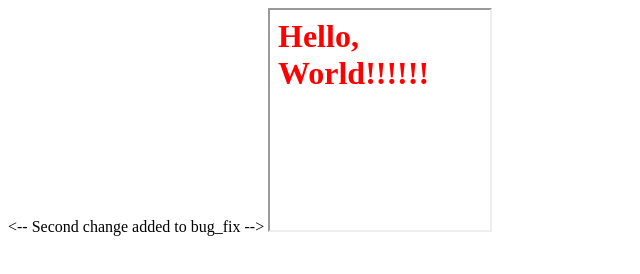
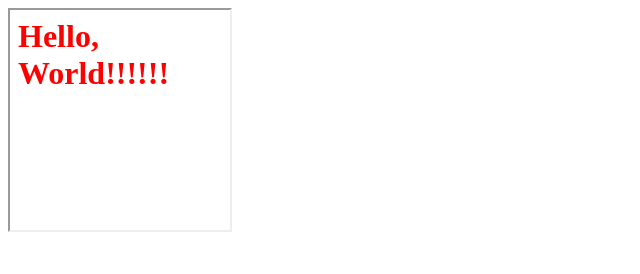
Before and after one commit to vzaletny/hello, a plain HTML site: page index.html in a window 1280 px wide. Shown: the whole page, without its empty margins (0-640 px from the left). Drawn offline with Linux system fonts and the light colour scheme.

Commit message:
Fixed some bugs

```diff
--- a/index.html
+++ b/index.html
@@ -1,6 +1,6 @@
 <html>
-<--
-	Second change added to bug_fix
+<!--
+	Fixed some bugs
 -->
   <head>
     <link type="text/css" rel="stylesheet" media="all" href="lib/style.css" />
@@ -9,3 +9,6 @@
     <iframe src="lib/hello.html" width="220" height="220" />
   </body>
 </html>
+<!--
+	Copyright 2017 by Slz
+-->
```
